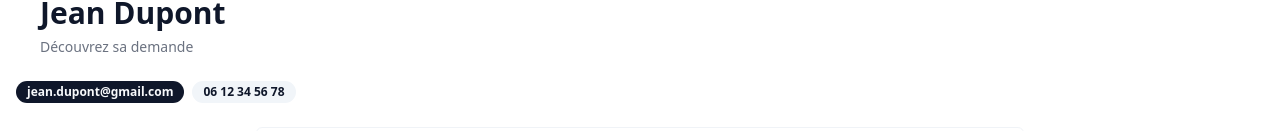
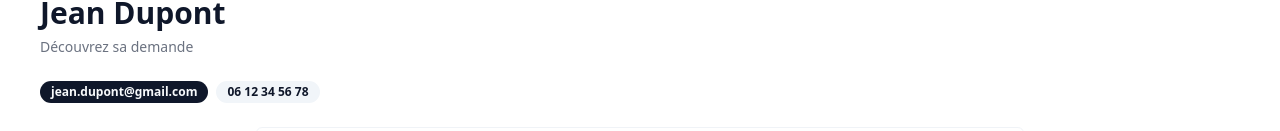
Before and after one commit to newtondotcom/appli-web, a Nuxt app in the folder front/: page /etablissement/demande/1 in a window 1280 px wide. Shown: the part 239-370 px from the top of the page. Built offline with nearby package versions, Linux system fonts and the light colour scheme.

Commit message:
style : marge à droite

```diff
--- a/front/pages/etablissement/demande/[id].vue
+++ b/front/pages/etablissement/demande/[id].vue
@@ -24,7 +24,7 @@ const motivation = "Je suis très intéressé par l'intelligence artificielle et
     </Card>
 </div>
 <Titre :title="identite" subtitle="Découvrez sa demande" />
-        <div class="text-xs text-muted-foreground mb-6">
+        <div class="text-xs text-muted-foreground mb-6 ml-6">
         <Badge class="mr-2">{{ email }} </Badge>
         <Badge  variant="secondary">{{ numero }}</Badge>
         </div>
```
